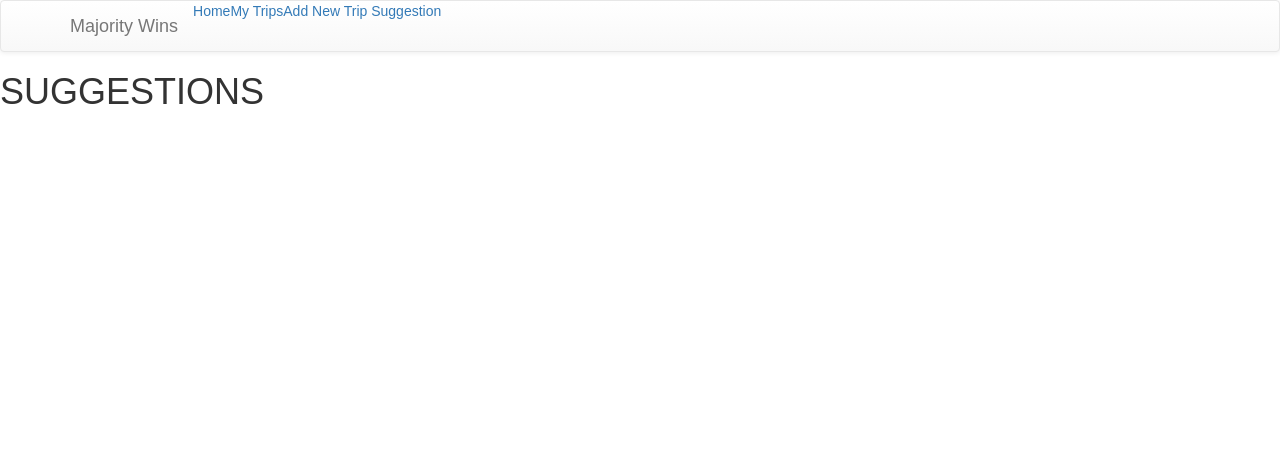
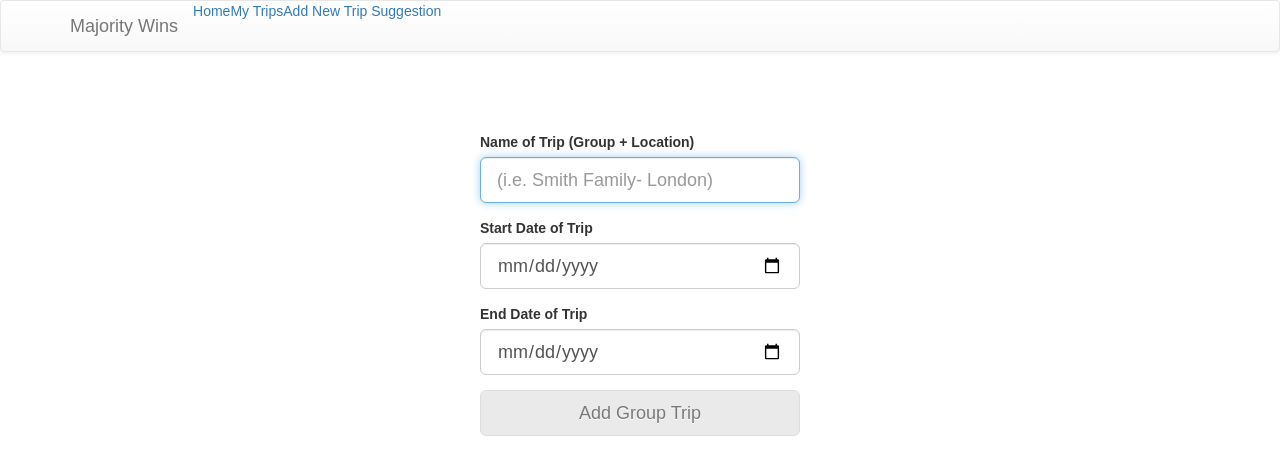
Before and after one commit to leahhoefling/GroupTravelApp, a React (Create React App) app: page /suggestion in a window 1280 px wide. Shown: the top 474 px of the page. Built offline with nearby package versions, Linux system fonts and the light colour scheme.

Commit message:
starting to work on the form for submissions

```diff
--- a/src/SuggestionForm/SuggestionForm.js
+++ b/src/SuggestionForm/SuggestionForm.js
@@ -1,11 +1,100 @@
 import React, { Component } from "react";
-import { Link } from "react-router-dom";
+import { Button, FormGroup, FormControl, ControlLabel } from "react-bootstrap";
+import ApiManager from "../API/ApiManager";
 
 export default class SuggestionForm extends Component {
+    constructor(props) {
+        super(props);
+        //this is where I'm storing the input that the user inputs into the suggestion form
+        this.state = {
+            name: "",
+            cost: "",
+            description: "",
+            link: ""
+        };
+    }
+    //this is just making sure the field isn't empty. I can also add further requirements if I want to
+    validateForm() {
+        return this.state.name.length > 0 && this.state.startDate.length > 0 && this.state.endDate.length > 0;
+    }
+
+    handleChange = event => {
+        this.setState({
+            [event.target.id]: event.target.value
+        });
+    };
+
+    handleSubmit = event => {
+        event.preventDefault();
+
+        let signedInUser = JSON.parse(localStorage.getItem("credentials"));
+        if (signedInUser === null) {
+            signedInUser = JSON.parse(sessionStorage.getItem("credentials"));
+            signedInUser = signedInUser.user;
+        } else {
+            signedInUser = signedInUser.user;
+        }
+        console.log("signed user", signedInUser);
+
+
+        let newGroup = {
+            name: this.state.name,
+            startDate: this.state.startDate,
+            endDate: this.state.endDate,
+            userId: ApiManager.getIdofCurrentUser
+        }
+
+        ApiManager.postItem("groups", newGroup)
+            .then(() => {
+                //redirects to "my trips" so they can see what they added
+                this.props.history.push('/mytrips')
+            })
+    };
+
+
+
     render() {
         return (
-
-            <React.Fragment><div><h1>SUGGESTIONS</h1> </div></React.Fragment>
-        )
+            <div className="groupTrip">
+                <form onSubmit={this.handleSubmit}>
+                    <FormGroup controlId="name" bsSize="large">
+                        <ControlLabel>Name of Trip (Group + Location)</ControlLabel>
+                        <FormControl
+                            //autofocus gives attn to the email input for the user to know where to type
+                            autoFocus
+                            type="text"
+                            placeholder="(i.e. Smith Family- London)"
+                            //this sets the state each time when user inputs
+                            value={this.state.name}
+                            onChange={this.handleChange}
+                        />
+                    </FormGroup>
+                    <FormGroup controlId="startDate" bsSize="large">
+                        <ControlLabel>Start Date of Trip</ControlLabel>
+                        <FormControl
+                            value={this.state.startDate}
+                            onChange={this.handleChange}
+                            type="date"
+                        />
+                    </FormGroup>
+                    <FormGroup controlId="endDate" bsSize="large">
+                        <ControlLabel>End Date of Trip</ControlLabel>
+                        <FormControl
+                            value={this.state.endDate}
+                            onChange={this.handleChange}
+                            type="date"
+                        />
+                    </FormGroup>
+                    <Button
+                        block
+                        bsSize="large"
+                        disabled={!this.validateForm()}
+                        type="submit"
+                    >
+                        Add Group Trip
+          </Button>
+                </form>
+            </div>
+        );
     }
 }
```
Also changed, not shown: src/API/Database.json (+24 -0 lines).
